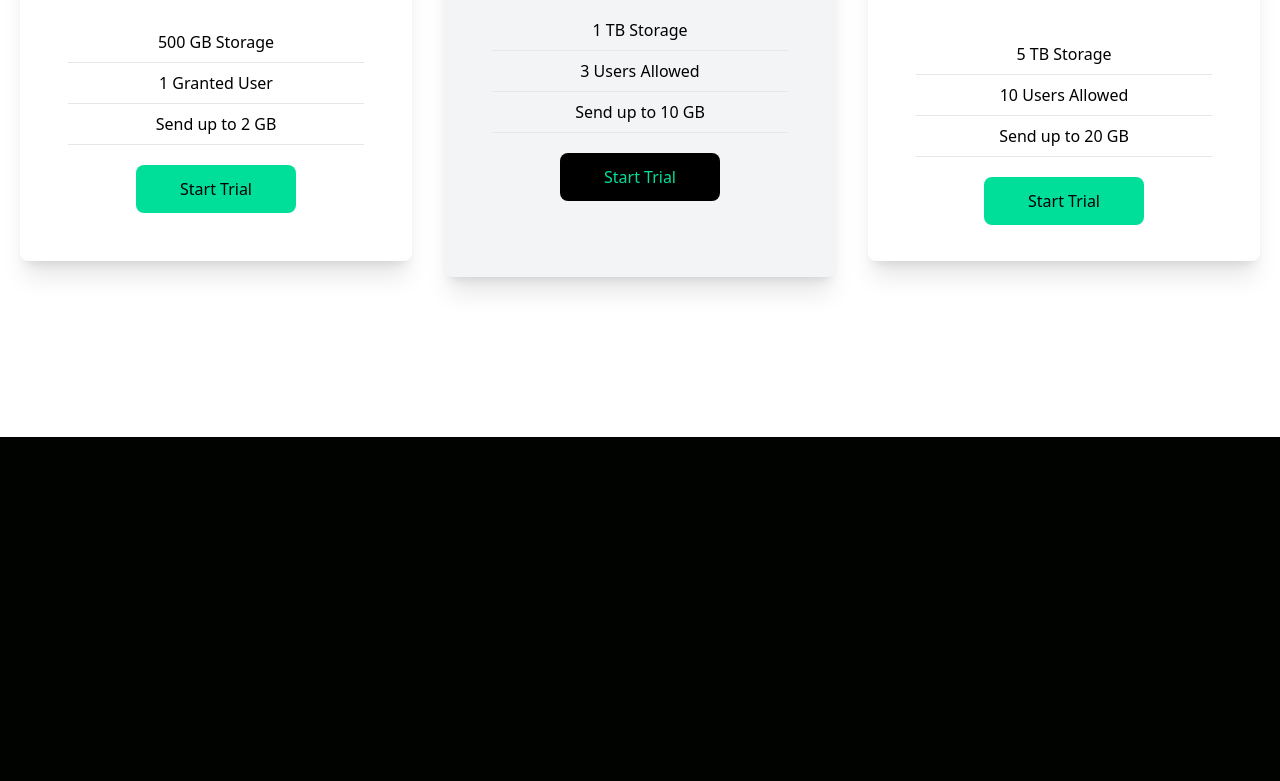
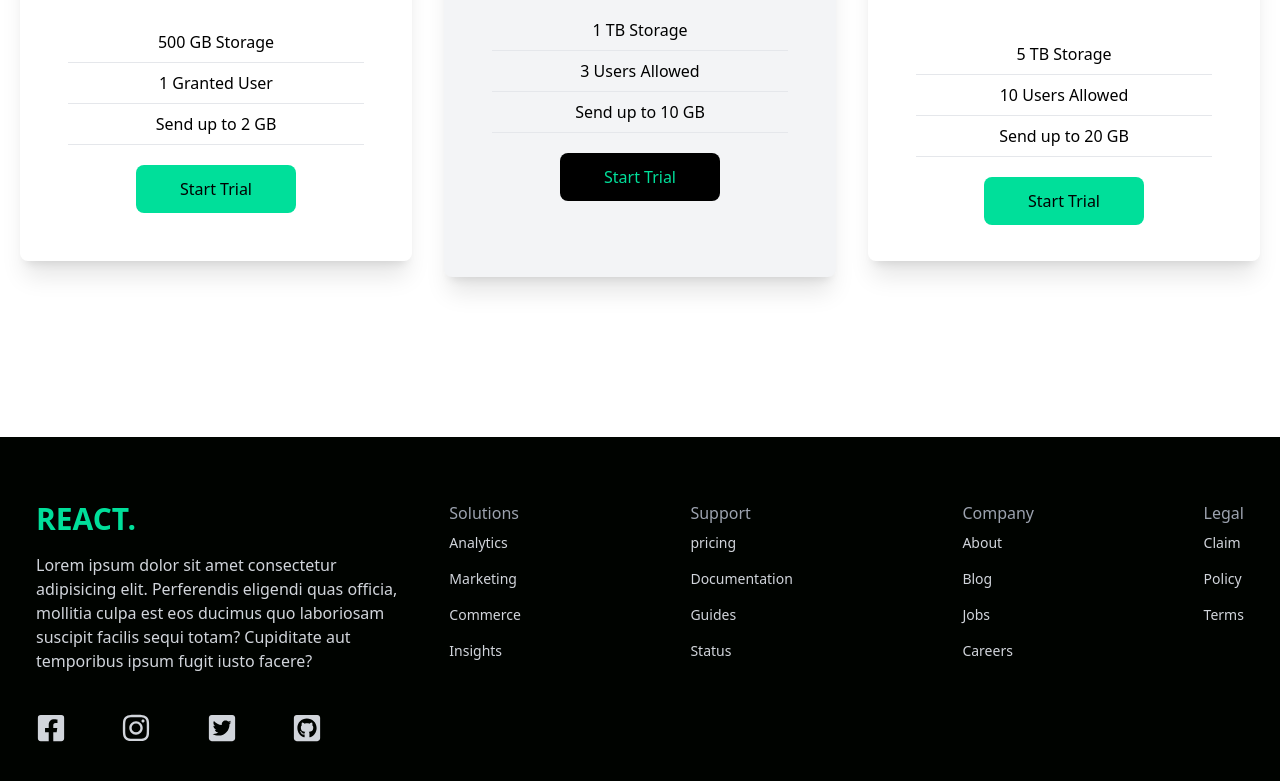
Before and after one commit to meghuraval/datalandingpage, a React (Vite) app in the folder datafrontend/: page / in a window 1280 px wide. Shown: the part 2021-2802 px from the top of the page. Before the commit the page ends 2458 px from the top, so only its background shows below. Built offline with nearby package versions, Linux system fonts and the light colour scheme.

Commit message:
footer is done reday to deploy

```diff
--- a/datafrontend/src/App.jsx
+++ b/datafrontend/src/App.jsx
@@ -1,5 +1,6 @@
 import "./App.css";
 import Analytics from "./components/Analytics";
+import Footer from "./components/Footer";
 import Hero from "./components/Hero";
 import NavBar from "./components/NavBar";
 import Newletter from "./components/Newletter";
@@ -13,6 +14,7 @@
       <Analytics />
       <Newletter />
       <PaymentCards />
+      <Footer />
     </div>
   );
 }
--- /dev/null
+++ b/datafrontend/src/components/Footer.jsx
@@ -0,0 +1,69 @@
+/* eslint-disable no-unused-vars */
+import React from "react";
+import {
+  FaFacebookSquare,
+  FaGithubSquare,
+  FaInstagram,
+  FaTwitterSquare,
+} from "react-icons/fa";
+
+const Footer = () => {
+  return (
+    <div className="max-w-[1240px] mx-auto py-16 px-4 grid lg:grid-cols-3 gap-8 text-gray-300">
+      <div className="">
+        <h1 className="w-full text-3xl font-bold text-[#00df9a]">REACT.</h1>
+        <p className="py-4">
+          Lorem ipsum dolor sit amet consectetur adipisicing elit. Perferendis
+          eligendi quas officia, mollitia culpa est eos ducimus quo laboriosam
+          suscipit facilis sequi totam? Cupiditate aut temporibus ipsum fugit
+          iusto facere?
+        </p>
+        <div className="flex md:w-[75%] my-6 justify-between">
+          <FaFacebookSquare size={30} />
+          <FaInstagram size={30} />
+          <FaTwitterSquare size={30} />
+          <FaGithubSquare size={30} />
+        </div>
+      </div>
+      <div className="lg:col-span-2 flex justify-between">
+        <div>
+          <h6 className="font-medium text-gray-400">Solutions</h6>
+          <ul>
+            <li className="py-2 text-sm">Analytics</li>
+            <li className="py-2 text-sm">Marketing</li>
+            <li className="py-2 text-sm">Commerce</li>
+            <li className="py-2 text-sm">Insights</li>
+          </ul>
+        </div>
+        <div>
+          <h6 className="font-medium text-gray-400">Support</h6>
+          <ul>
+            <li className="py-2 text-sm">pricing</li>
+            <li className="py-2 text-sm">Documentation</li>
+            <li className="py-2 text-sm">Guides</li>
+            <li className="py-2 text-sm">Status</li>
+          </ul>
+        </div>
+        <div>
+          <h6 className="font-medium text-gray-400">Company</h6>
+          <ul>
+            <li className="py-2 text-sm">About</li>
+            <li className="py-2 text-sm">Blog</li>
+            <li className="py-2 text-sm">Jobs</li>
+            <li className="py-2 text-sm">Careers</li>
+          </ul>
+        </div>
+        <div>
+          <h6 className="font-medium text-gray-400">Legal</h6>
+          <ul>
+            <li className="py-2 text-sm">Claim</li>
+            <li className="py-2 text-sm">Policy</li>
+            <li className="py-2 text-sm">Terms</li>
+          </ul>
+        </div>
+      </div>
+    </div>
+  );
+};
+
+export default Footer;
```
